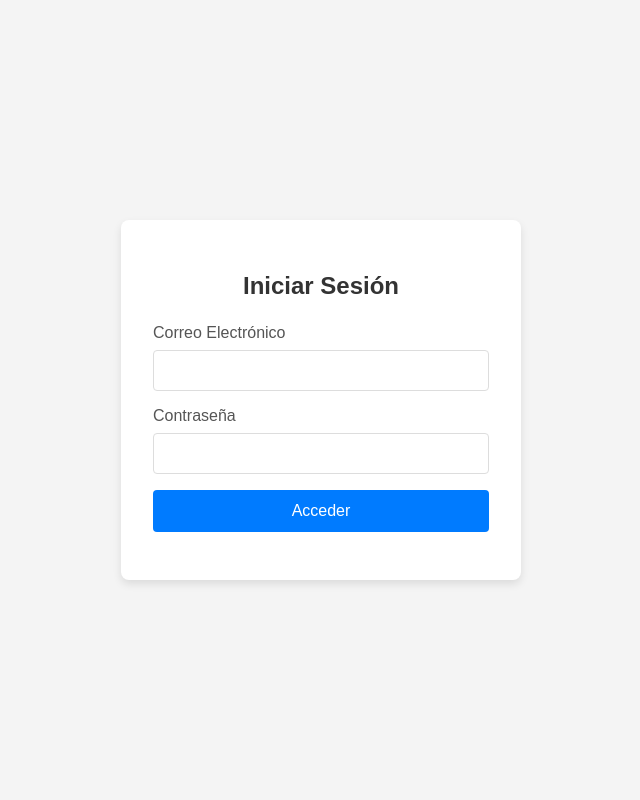
After one commit to renan2013/sistema_krm, a PHP site: page /login.php in a window 1280 px wide. The commit adds this page. Shown: the whole page, without its empty margins (319-959 px from the left). Run offline with PHP 8.4, Linux system fonts and the light colour scheme.

Commit message:
subiendo cambios desde la cuenta de pruebarenan@gmail.com

```diff
--- a/cliente.php
+++ b/cliente.php
@@ -14,7 +14,7 @@ include "menu.php";
   <body style="background-color: #FAFAFA;">
       <div class="container">
 
-<h4>Registrar Cliente</h4>
+<h4>Registrar Cliente..</h4>
     <form action="procesar_cliente.php" method="post">
 
         <div class="form-group row">
--- /dev/null
+++ b/login.php
@@ -0,0 +1,104 @@
+<?php
+session_start();
+
+// Si el usuario ya está logueado, redirigir al index.
+if (isset($_SESSION["loggedin"]) && $_SESSION["loggedin"] === true) {
+    header("location: index.php");
+    exit;
+}
+?>
+<!DOCTYPE html>
+<html lang="es">
+<head>
+    <meta charset="UTF-8">
+    <title>Login - Sistema KRM</title>
+    <meta name="viewport" content="width=device-width, initial-scale=1.0">
+    <style>
+        body {
+            font-family: Arial, sans-serif;
+            background-color: #f4f4f4;
+            display: flex;
+            justify-content: center;
+            align-items: center;
+            height: 100vh;
+            margin: 0;
+        }
+        .login-container {
+            background-color: white;
+            padding: 2rem;
+            border-radius: 8px;
+            box-shadow: 0 4px 8px rgba(0,0,0,0.1);
+            width: 100%;
+            max-width: 400px;
+            box-sizing: border-box;
+        }
+        .login-container h2 {
+            text-align: center;
+            margin-bottom: 1.5rem;
+            color: #333;
+        }
+        .form-group {
+            margin-bottom: 1rem;
+        }
+        .form-group label {
+            display: block;
+            margin-bottom: 0.5rem;
+            color: #555;
+        }
+        .form-group input {
+            width: 100%;
+            padding: 0.75rem;
+            border: 1px solid #ddd;
+            border-radius: 4px;
+            box-sizing: border-box;
+        }
+        .btn {
+            width: 100%;
+            padding: 0.75rem;
+            border: none;
+            border-radius: 4px;
+            background-color: #007bff;
+            color: white;
+            font-size: 1rem;
+            cursor: pointer;
+            transition: background-color 0.3s;
+        }
+        .btn:hover {
+            background-color: #0056b3;
+        }
+        .error-message {
+            background-color: #f8d7da;
+            color: #721c24;
+            padding: 1rem;
+            border: 1px solid #f5c6cb;
+            border-radius: 4px;
+            margin-bottom: 1rem;
+            text-align: center;
+        }
+    </style>
+</head>
+<body>
+    <div class="login-container">
+        <h2>Iniciar Sesión</h2>
+        <?php
+        if (!empty($_SESSION['login_error'])) {
+            echo '<div class="error-message">' . htmlspecialchars($_SESSION['login_error']) . '</div>';
+            unset($_SESSION['login_error']); // Limpiar el error después de mostrarlo
+        }
+        ?>
+        <form action="procesar_login.php" method="post">
+            <div class="form-group">
+                <label for="email">Correo Electrónico</label>
+                <input type="email" name="email" id="email" required>
+            </div>
+            <div class="form-group">
+                <label for="password">Contraseña</label>
+                <input type="password" name="password" id="password" required>
+            </div>
+            <div class="form-group">
+                <button type="submit" class="btn">Acceder</button>
+            </div>
+        </form>
+    </div>
+</body>
+</html>
```
Also changed, not shown: usuarios.sql (added, +21 -0 lines).
